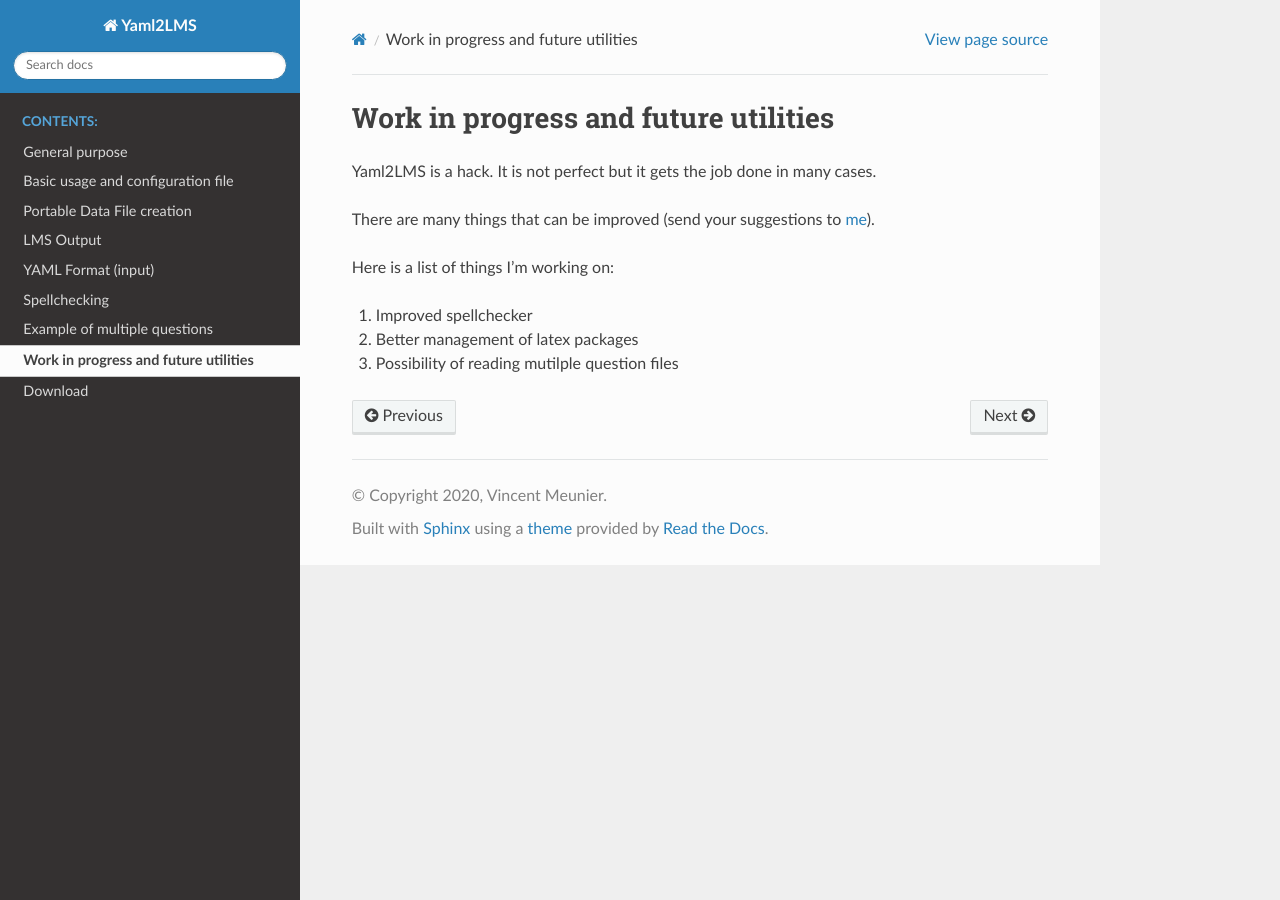
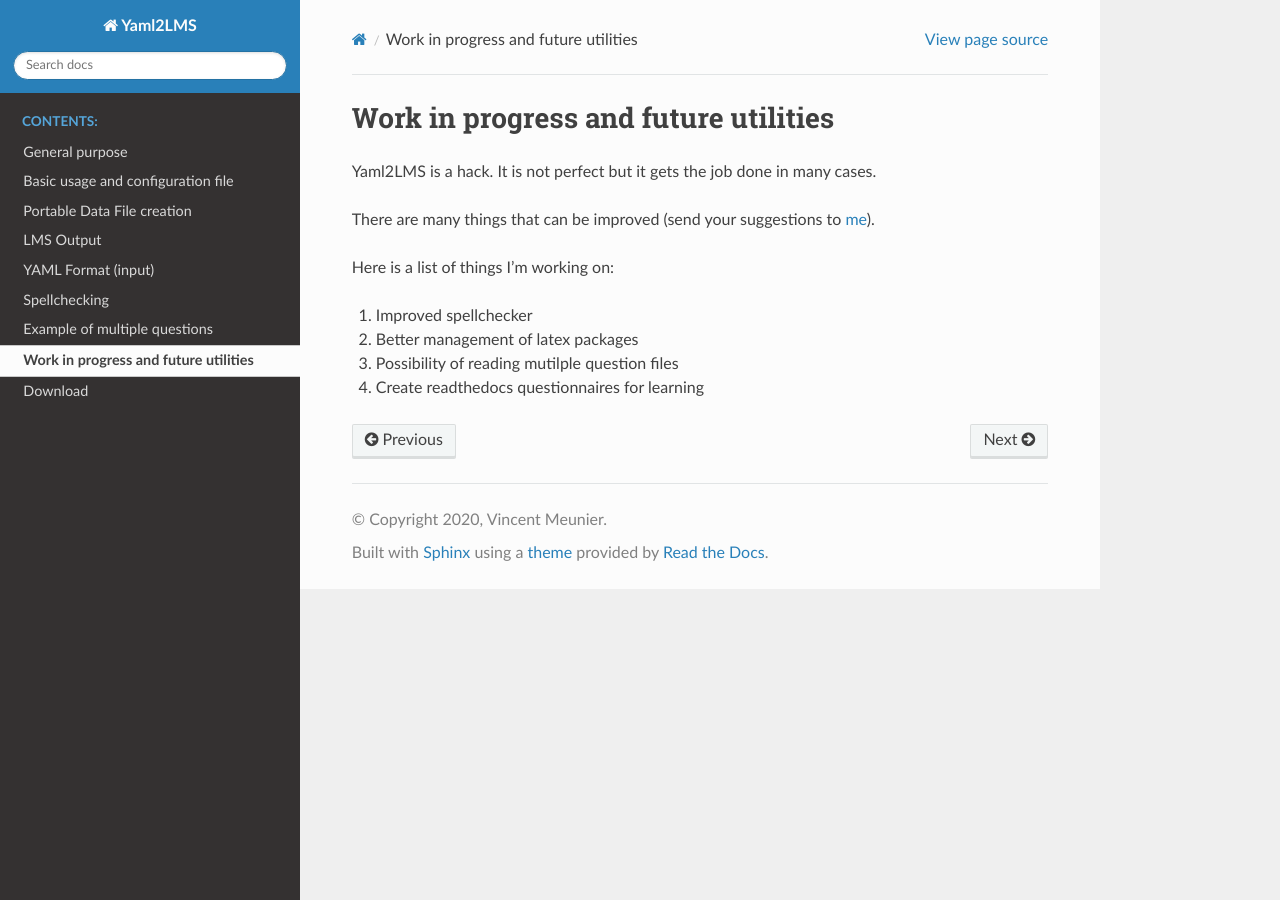
Before and after one commit to meuniv/yamldoc, a Sphinx documentation site: the page built from docs/WorkinProgress.rst, in a window 1280 px wide. Built offline with Sphinx 7.4.7 and the Read the Docs theme 2.0.0, drawn with Linux system fonts in a browser that asks for light colours.

Commit message:
small change

```diff
--- a/docs/WorkinProgress.rst
+++ b/docs/WorkinProgress.rst
@@ -10,7 +10,6 @@ Here is a list of things I'm working on:
 1) Improved spellchecker
 2) Better management of latex packages
 3) Possibility of reading mutilple question files
-
-
+4) Create readthedocs questionnaires for learning
 
 .. _me: vinmeunier@gmail.com
```
